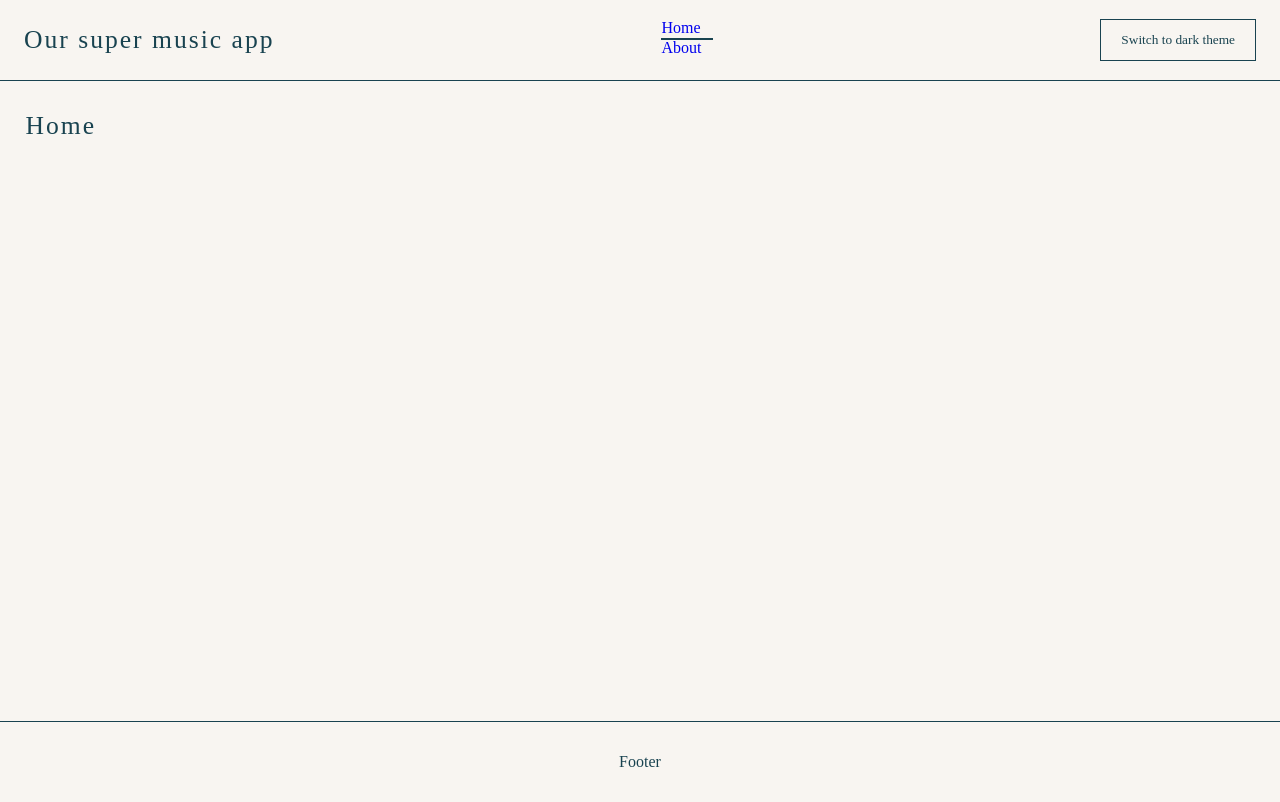
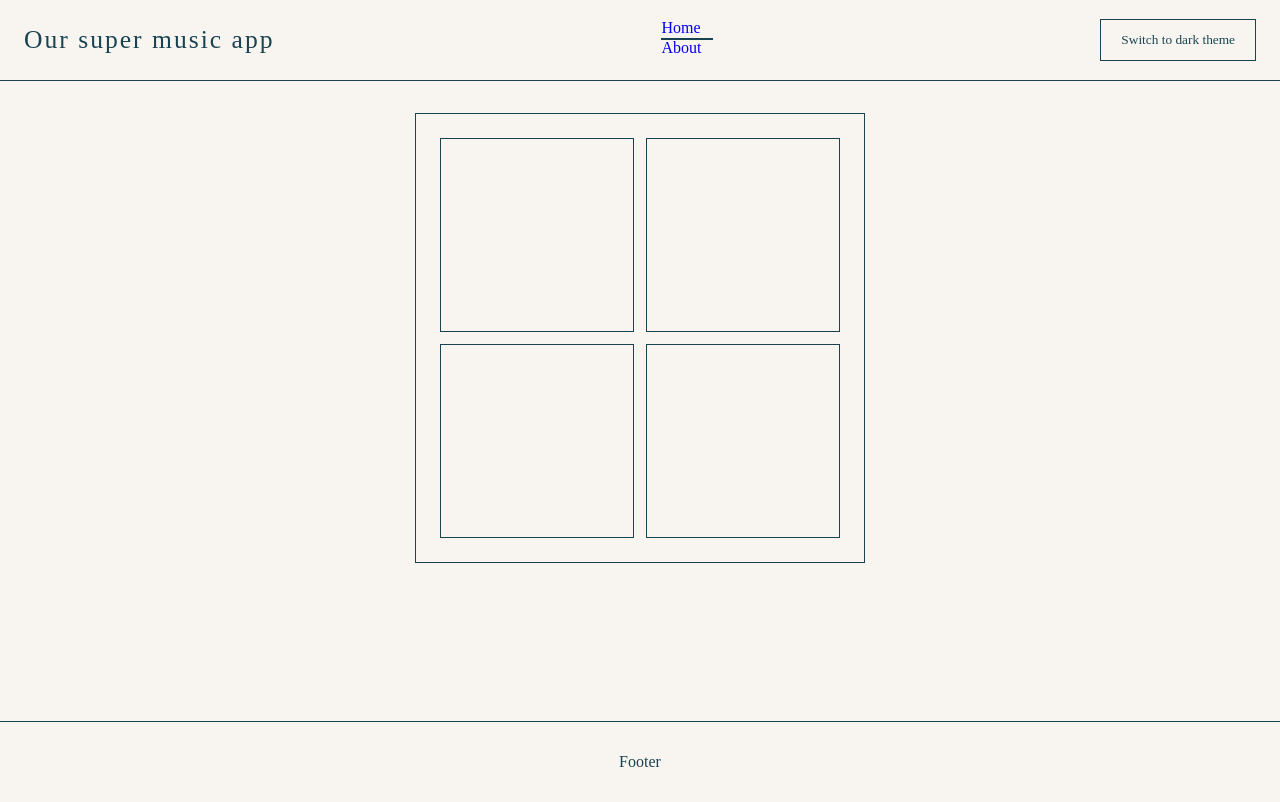
Before and after one commit to fabienmacip/drum-machine, a React (Create React App) app: page / in a window 1280 px wide. Built offline with nearby package versions, Linux system fonts and the light colour scheme.

Commit message:
05 Grille mise en place

```diff
--- /dev/null
+++ b/src/components/Home/GridButton.js
@@ -0,0 +1,9 @@
+import styled from "styled-components";
+
+export default function GridButton() {
+  return <Wrapper></Wrapper>;
+}
+
+const Wrapper = styled.div`
+  border: solid 1px;
+`;
--- a/src/components/Home/index.js
+++ b/src/components/Home/index.js
@@ -1,14 +1,38 @@
 import styled from "styled-components";
+import GridButton from "./GridButton";
+
+const list = ["el1","el2","el3","el4"];
 
 export default function Home() {
   return (
     <Wrapper>
-      <h1>
-        Home
-      </h1>
+      <Grid>
+
+        {list.map((el) => {
+          return <GridButton key={el}>{el}</GridButton>
+        })}
+      </Grid>
 
     </Wrapper>
   )
 }
 
 const Wrapper = styled.div``;
+
+const Grid = styled.div`
+  display: grid;
+  width: 400px;
+  height: 400px;
+  border: solid 1px;
+
+  grid-template-columns: 1fr 1fr;
+  column-gap: 12px;
+  row-gap: 12px;
+  padding: 24px;
+  margin: auto;
+
+ @media(max-width: 640px) {
+    width: 300px;
+    height: 300px;
+  }
+`;
```
Also changed, not shown: 1 other file (tests, documents, lock files or other folders).
